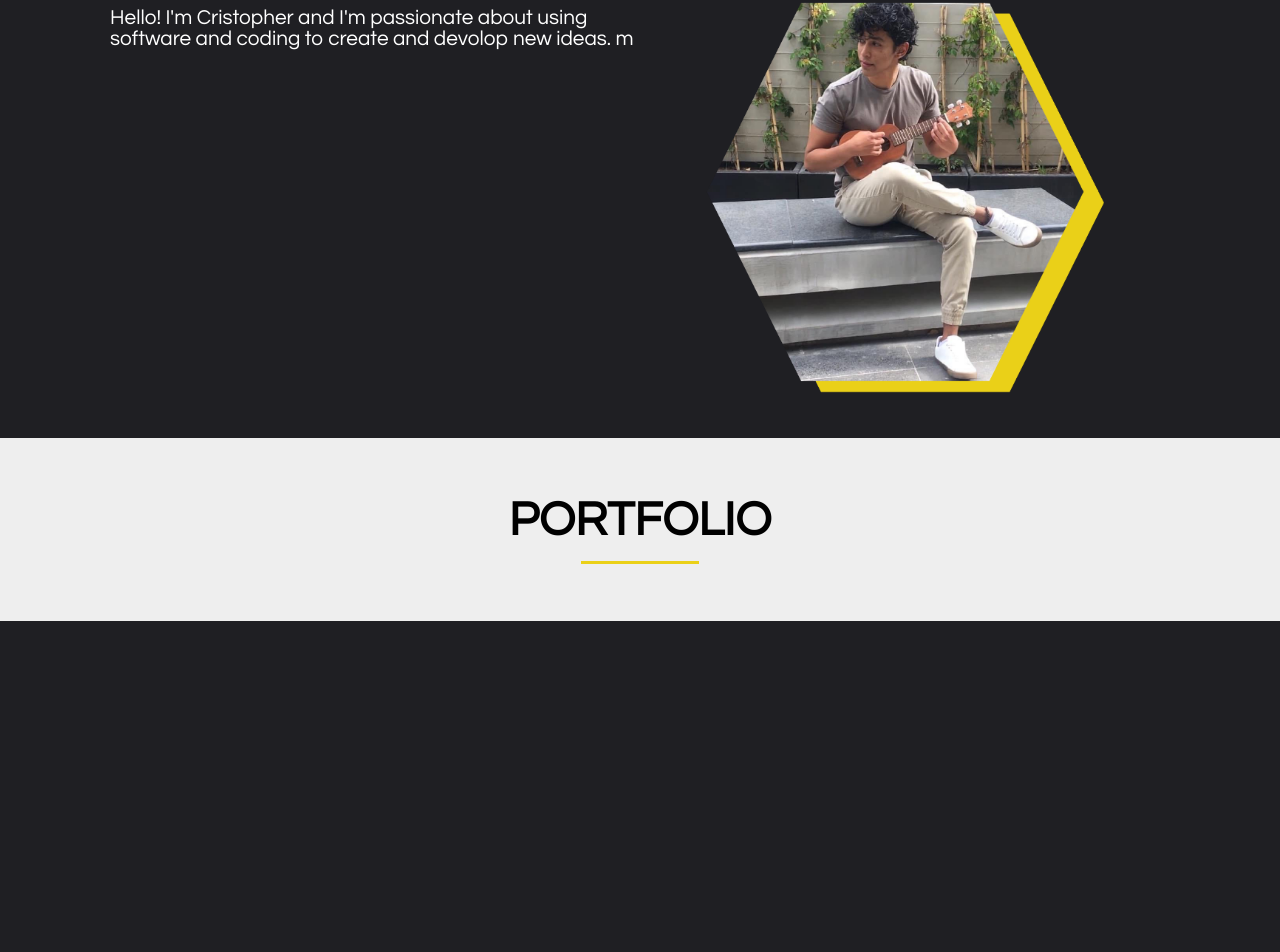
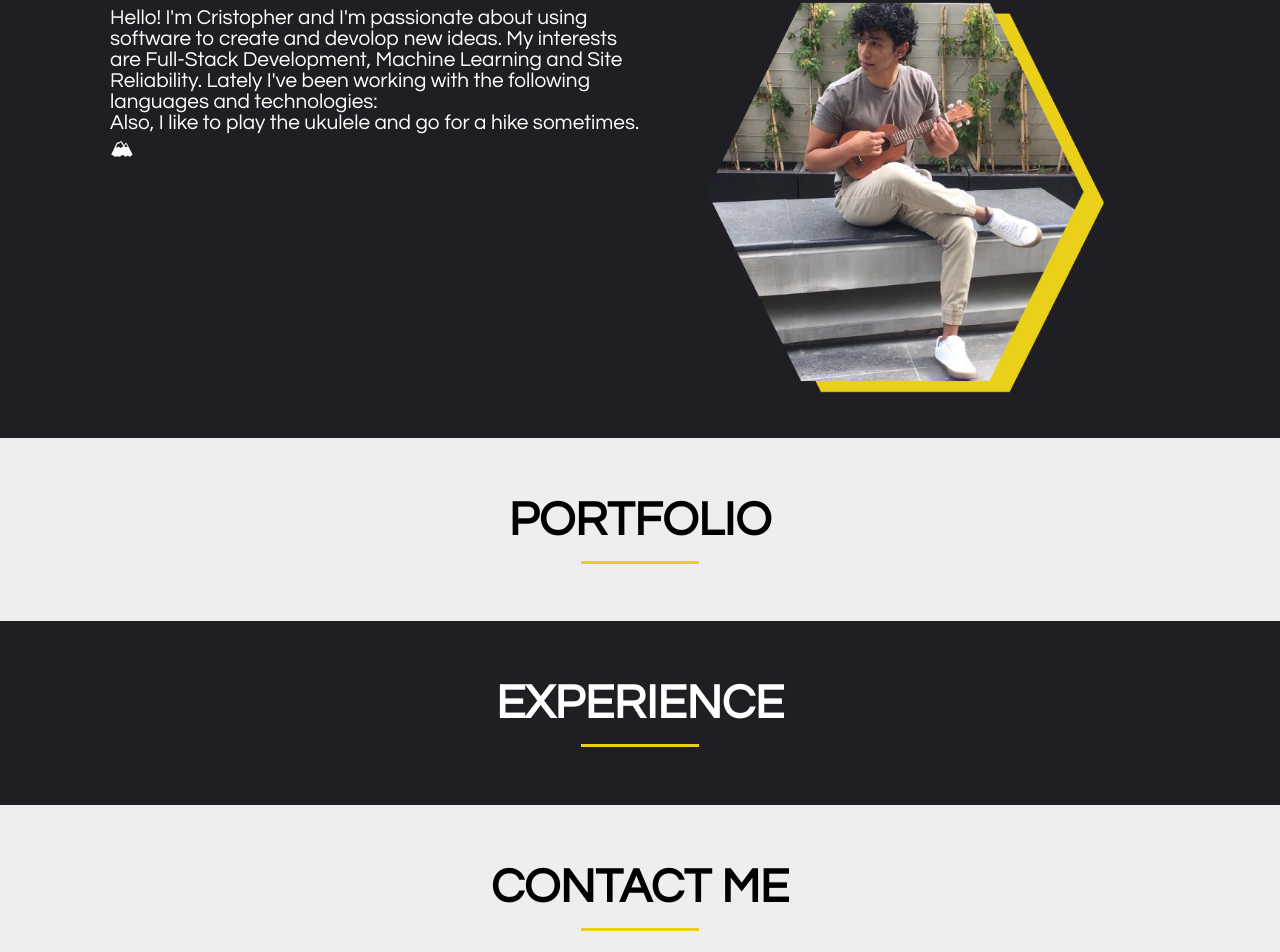
Before and after one commit to ccejudo/ccejudo.github.io, a React (Create React App) app in the folder frontend/: page / in a window 1280 px wide. Shown: the part 995-1947 px from the top of the page. Before the commit the page ends 1616 px from the top, so only its background shows below. Built offline with nearby package versions, Linux system fonts and the light colour scheme.

Commit message:
Add UI updates

```diff
--- a/frontend/src/layouts/Main/Main.js
+++ b/frontend/src/layouts/Main/Main.js
@@ -16,6 +16,7 @@ import AboutCarousel from '../../components/AboutCarousel/AboutCarousel';
 function Main() {
     return (
         <Grid container>
+            <span id="inicio" className="link-welcome"/>
             <Grid container item xs={12} className="section--welcome">
                 <div className="bg--light">
                     <AnimatedSlide up>
@@ -29,7 +30,7 @@ function Main() {
                             <button className='button--social' onClick={ () => window.open('https://www.linkedin.com/in/cristopher-cejudo/') }>
                                 <LinkedInIcon style={{ fontSize: '3rem', color:'rgb(255, 230, 41)' }}/>
                             </button>
-                            <button className='button--social' onClick={ () => window.open() }>
+                            <button className='button--social' onClick={ () => window.open("mailto:cristopher.cm1999@gmail.com") }>
                                 <MailIcon style={{ fontSize: '3rem', color:'rgb(255, 230, 41)' }}/>
                             </button>
                         </Grid>
@@ -52,7 +53,13 @@ function Main() {
                 <Grid container item xs={12} className='about--wrapper'>
                     <Grid item xs={12} md={6} className='about--text'>
                         <AnimatedSlide right>
-                            <p>Hello! I'm Cristopher and I'm passionate about using software and coding to create and devolop new ideas. m</p>
+                            <p>
+                                Hello! I'm Cristopher and I'm passionate about using software to create and devolop new ideas.
+                                My interests are Full-Stack Development, Machine Learning and Site Reliability.
+                                Lately I've been working with the following languages and technologies:
+                                <br/>
+                                Also, I like to play the ukulele and go for a hike sometimes. 🏔
+                            </p>
                         </AnimatedSlide>
                     </Grid>
                     <Grid item xs={12} md={6} className='about--image'>
@@ -64,19 +71,37 @@ function Main() {
                 <span id="portfolio" className="link-top"/>
             </Grid>
             <Grid container item xs={12} className="section--portfolio">
-                <div className='bg--white container--section'>
-                    <div className='title--nice'>
+                <Grid className='bg--white container--section'>
+                    <Grid item xs={12} className='title--nice'>
+                        <AnimatedSlide left>
                             <h1 className='color--black'><b>PORTFOLIO</b></h1>
                             <span></span>
-                    </div>
-                </div>
+                        </AnimatedSlide>
+                    </Grid>
+                </Grid>
+                <span id="experience" className="link-top"/>
             </Grid>
-            <div className="section--experience">
-
-            </div>
-            <div className="section--contact">
-
-            </div>
+            <Grid container item xs={12} className="section--portfolio">
+                <Grid className='bg--black container--section'>
+                    <Grid item xs={12} className='title--nice'>
+                        <AnimatedSlide left>
+                            <h1 className='color--white'><b>EXPERIENCE</b></h1>
+                            <span></span>
+                        </AnimatedSlide>
+                    </Grid>
+                </Grid>
+                <span id="experience" className="link-top"/>
+            </Grid>
+            <Grid container item xs={12} className="section--portfolio">
+                <Grid className='bg--white container--section'>
+                    <Grid item xs={12} className='title--nice'>
+                        <AnimatedSlide left>
+                            <h1 className='color--black'><b>CONTACT ME</b></h1>
+                            <span></span>
+                        </AnimatedSlide>
+                    </Grid>
+                </Grid>
+            </Grid>
         </Grid>
     )
 }
```
